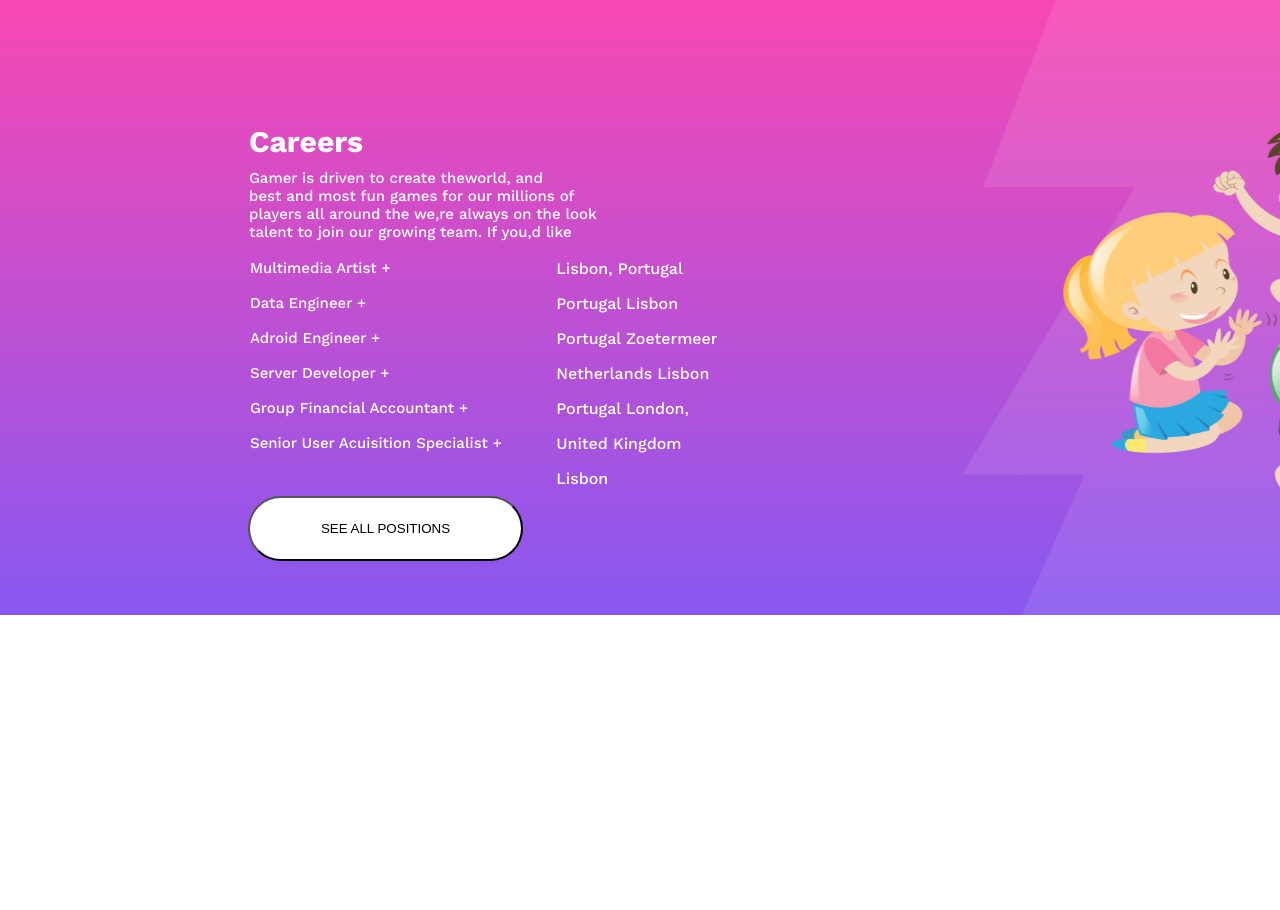
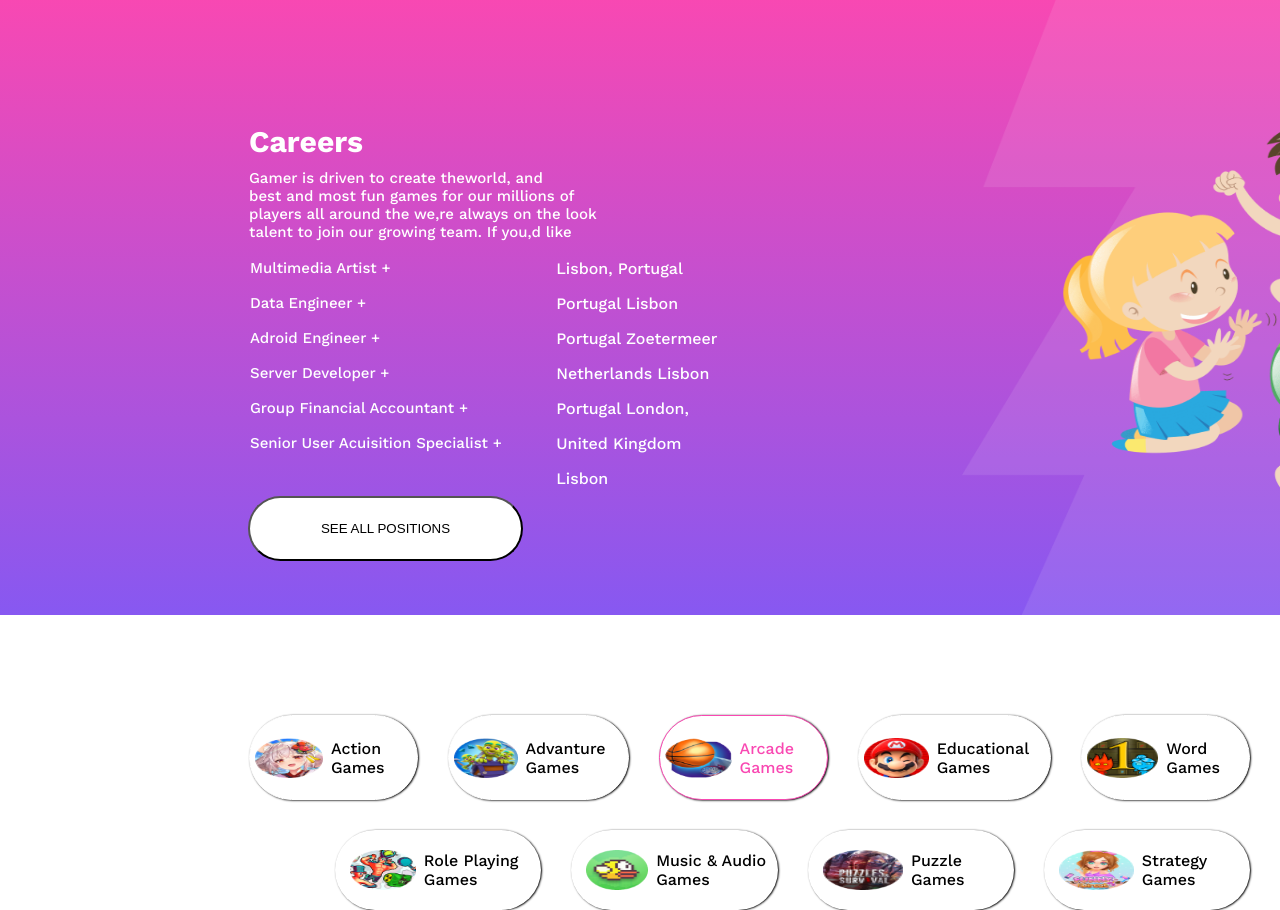
Before and after one commit to 123Somrat/gamer, a plain HTML site: page index.html in a window 1280 px wide. Shown: the part 3902-4812 px from the top of the page. Before the commit the page ends 4550 px from the top, so only its background shows below. Drawn offline with nearby package versions, Linux system fonts and the light colour scheme.

Commit message:
add game types section

```diff
--- a/index.html
+++ b/index.html
@@ -205,7 +205,49 @@
         <div>
             <img src="./images/Group 65.png" alt="" class="kids_img">
         </div>
+      </section>
+      <section class="games_container">
+           <div class="game_type1">
+            <div class="div1">
+                <img src="./images/Rectangle 11.png" alt="">
+                <p class="p">Action Games</p>
+            </div>
+            <div class="div1">
+                <img src="./images/Rectangle 12.png" alt="">
+                <p class="types">Advanture Games</p>
+            </div>
+            <div class="div1 arcade_games">
+                <img src="./images/Rectangle 13.png" alt="">
+                <p class="types">Arcade Games</p>
+            </div>
+            <div class="div1">
+                <img src="./images/Rectangle 14.png" alt="">
+                <p class="types">Educational Games</p>
+            </div>
+            <div class="div1">
+                <img src="./images/Rectangle 15.png" alt="">
+                <p class="types">Word Games</p>
+            </div>
 
+           </div>
+           <div class="game_type2">
+                <div>
+                    <img src="./images/Rectangle 16.png" alt="">
+                    <p>Role Playing Games</p>
+                </div>
+                <div>
+                    <img src="./images/Rectangle 17.png" alt="">
+                    <p>Music & Audio Games</p>
+                </div>
+                <div>
+                    <img src="./images/Rectangle 18.png" alt="">
+                    <p>Puzzle Games</p>
+                </div>
+                <div>
+                    <img src="./images/Rectangle 19.png" alt="">
+                    <p>Strategy Games</p>
+                </div>
+           </div>
       </section>
     </main>
     <footer>
--- a/styles/style.css
+++ b/styles/style.css
@@ -365,10 +365,59 @@ place{
     width: 950px;
     height: 650px;
 }
+.games_container{
+    margin-top: 100px;
+}
+.game_type1,.game_type2{
+    display: flex;
 
+}
+.game_type1>div{
+    display: flex;
+    align-items: center;
+    margin-right: 30px;
+}
+.game_type1:first-child{
+    margin-left: 249px;
 
+}
+.game_type1>div>img{
+    padding-left: 5px;
 
-
+}
+.types{
+    word-wrap: none;
+}
+.div1{
+    width: 283px;
+    height: 83px;
+    border: 1px solid white;
+    box-shadow: 1px 0.5px 2px;
+    border-radius: 48px;
+    background: #FFF;
+}
+.arcade_games{
+     border:1px solid #F948B2;
+}
+.arcade_games>p{
+    color:#F948B2; ;
+}
+.game_type2{
+    margin-top: 30px;
+    margin-left: 335px;
+}
+.game_type2>div{
+    display: flex;
+    width: 317px;
+    height: 80px;
+    align-items: center;
+    box-shadow: 1px 0.5px 2px;;
+    border-radius:48px;
+    margin-right: 30px;
+}
+.game_type2>div>img{
+    padding-left: 15px;
+}
 
 
 /*
```
